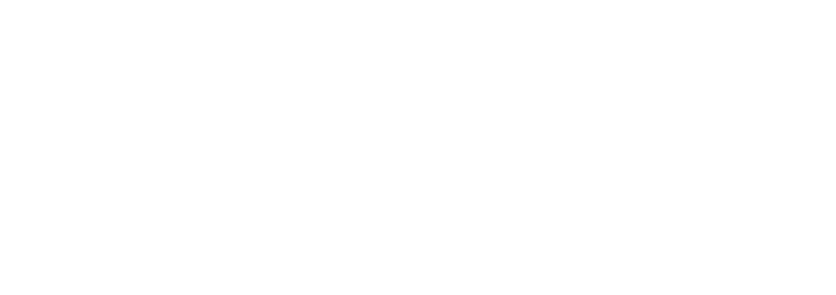
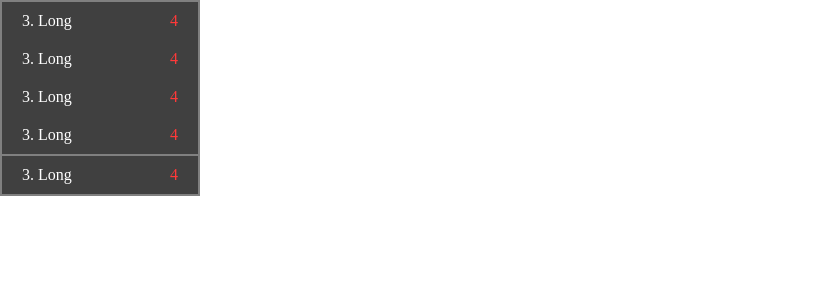
Before and after one commit to KieuLong1401/ShootGame, a website with bundled scripts: page public/client.html in a window 1280 px wide. Shown: the top 295 px of the page, without its empty margins (0-836 px from the left). Built offline with nearby package versions, Linux system fonts and the light colour scheme; no server answers.

Commit message:
leader board

```diff
--- a/public/client.html
+++ b/public/client.html
@@ -15,6 +15,27 @@
         <script src="/socket.io/socket.io.js"></script>
     </head>
     <body>
+        <div class="leaderBoard">
+            <div class="main">
+                <div class="player">
+                    <span class="rank">3. Long</span><span class="kill">4</span>
+                </div>
+                <div class="player">
+                    <span class="rank">3. Long</span><span class="kill">4</span>
+                </div>
+                <div class="player">
+                    <span class="rank">3. Long</span><span class="kill">4</span>
+                </div>
+                <div class="player">
+                    <span class="rank">3. Long</span><span class="kill">4</span>
+                </div>
+            </div>
+            <div class="currentPlayer">
+                <div class="player">
+                    <span class="rank">3. Long</span><span class="kill">4</span>
+                </div>
+            </div>
+        </div>
         <div class="announceContainer"></div>
         <canvas id="canvas"></canvas>
         <div id="menu">
--- a/public/style.css
+++ b/public/style.css
@@ -77,6 +77,37 @@ canvas {
     display: none
 }
 
+.leaderBoard {
+    height: fit-content;
+    width: 200px;
+    position: absolute;
+    top: 0;
+    left: 0;
+    display: flex;
+    flex-direction: column;
+    z-index: 99;
+    background-color: rgba(0, 0, 0, 0.75);
+    border: 2px gray solid;
+    color: white;
+}
+.main, .currentPlayer {
+    width: 100%;
+}
+.main {
+    border-bottom: 2px gray solid;
+}
+.player {
+    min-width: 100%;
+    padding: 10px;
+    padding-inline: 20px;
+    display: flex;
+    flex-direction: row;
+    justify-content: space-between;
+}
+.kill {
+    color: rgb(255, 57, 57);
+}
+
 .announceContainer {
     height: fit-content;
     width: fit-content;
@@ -88,6 +119,7 @@ canvas {
     flex-direction: column;
     align-items: flex-end;
     row-gap: 5px;
+    z-index: 99;
 }
 .announce {
     width: fit-content;
@@ -101,7 +133,6 @@ canvas {
     align-items: center;
     justify-content: center;
     column-gap: 20px;
-    z-index: 99;
     font-weight: 900;
     font-size: 25px;
     text-shadow: black 1px 1px 3px;
```
